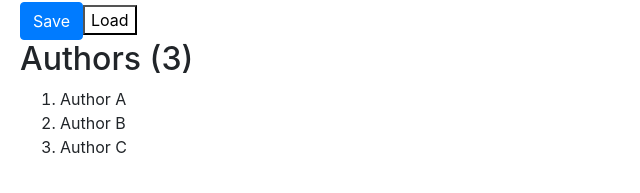
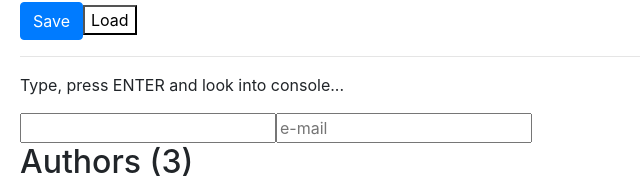
Before and after one commit to luk452/AngularDemo, an Angular app: page / in a window 1280 px wide. Shown: the part 308-501 px from the top of the page, without its empty margins (0-640 px from the left). Built offline with nearby package versions, Linux system fonts and the light colour scheme.

Commit message:
Event filtering and template variables

```diff
--- a/src/app/courses.component.ts
+++ b/src/app/courses.component.ts
@@ -16,6 +16,10 @@ import { Component } from '@angular/core';
             <button class="btn btn-primary" [class.active]="isActive" (click)="onSave($event)">Save</button>
             <button [style.backgroundColor]="isActive ? 'blue' : 'white'">Load</button>
         </div>
+        <hr />
+        <p>Type, press ENTER and look into console...</p>
+        <input (keyup.enter)="onKeyUp($event)" />
+        <input placeholder="e-mail" #email (keyup.enter)="OnEnterEmail(email.value)" />
     `
 })
 
@@ -39,4 +43,12 @@ export class CoursesComponent {
     onDivClick() {
         console.log("DIV clicked!");
     }
+
+    onKeyUp($event) {
+        console.log("You entered: ", $event.target.value);
+    }
+
+    OnEnterEmail(email) {
+        console.log("You entered: ", email);
+    }
 }
```
